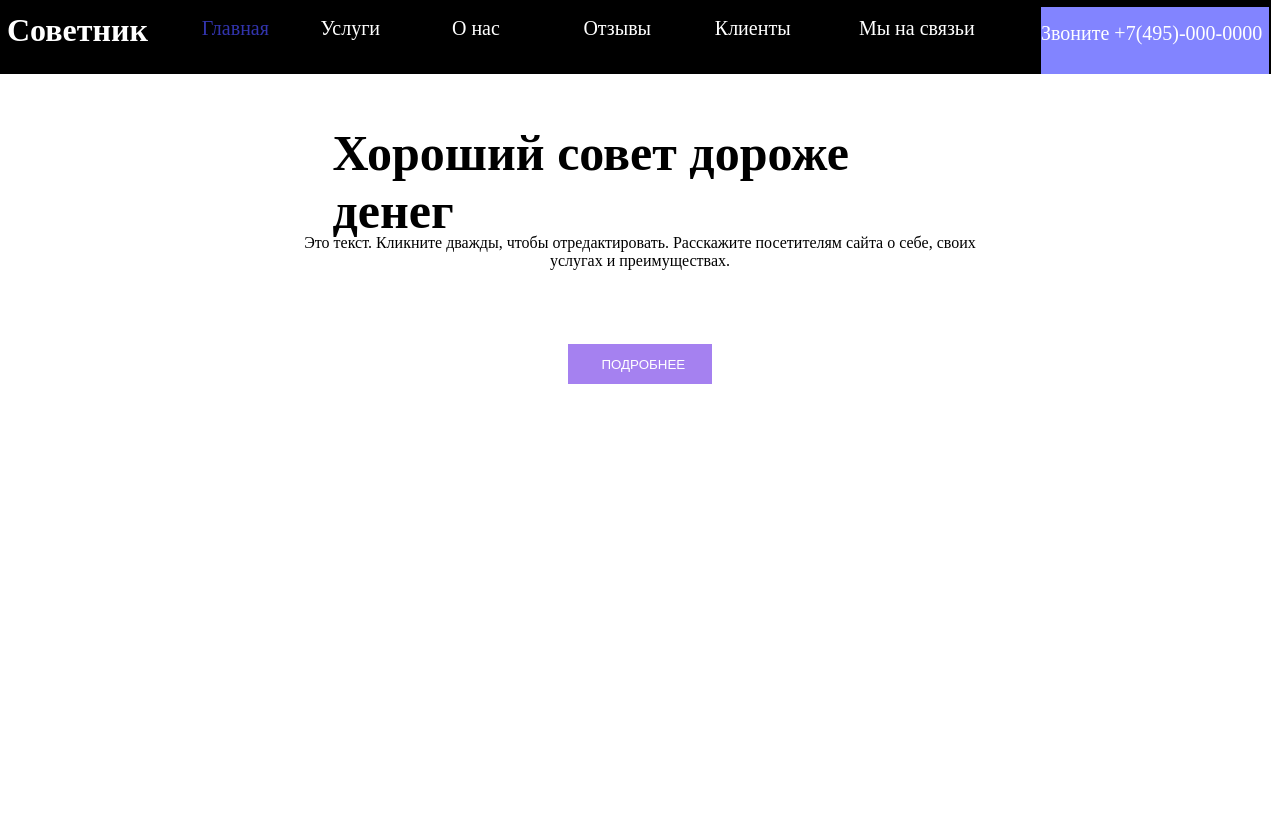
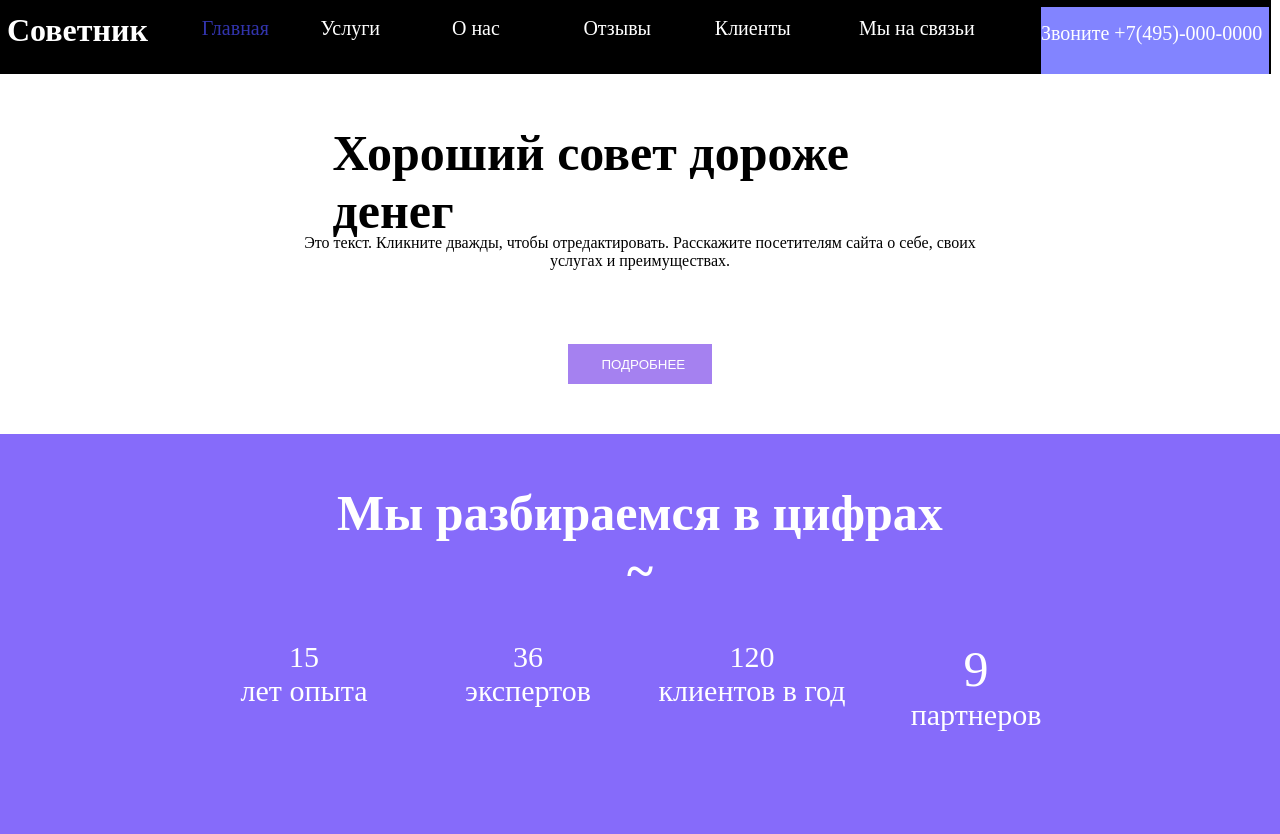
Before and after one commit to Vlad-Avoyan/Busines_Template, a plain HTML site: page index.html in a window 1280 px wide. Before the commit the page ends 800 px from the top, so only its background shows below. Drawn offline with Linux system fonts and the light colour scheme.

Commit message:
info about achievements

```diff
--- a/index.html
+++ b/index.html
@@ -44,6 +44,29 @@
         </div>
     </div>
 
+      <!-------------- achievements part --------->
+
+      <div class="achievementsContainer">
+          <h1>Мы разбираемся в цифрах </br>~</h1>
+          <div class="infoNumbersDiv">
+              <div class="experianceDiv">
+                  <p>15</p>
+                  <span>лет опыта</span>
+              </div>
+              <div class="experts">
+                <p>36</p>
+                <span>экспертов</span>
+              </div>
+              <div class="customersInfo">
+                <p>120</p>
+                <span>клиентов в год</span>
+              </div>
+              <div class="partners">
+                <p>9</p>
+                <span>партнеров</span>
+              </div>
+          </div>
+      </div>
 
 </body>
 
--- a/style.css
+++ b/style.css
@@ -96,15 +96,16 @@
     transition: 0.2s;
 }
 .mainParent {
+    width: 80%;
+    height: 300px;
     margin: 0 auto;
-    width: 80%;
-    height: 200px;
     margin-top: 50px;
 }
 .textContainer {
     width: 70%;
     height: 300px;
     margin: 0 auto;
+
 }
 .text1 {
     width: 90%;
@@ -132,4 +133,42 @@
     cursor: pointer;
     color: white;
     background-color: #a581f0;
+
 }
+
+/* --------- achievemtns container style --------- */
+
+.achievementsContainer {
+    width: 100%;
+    height: 400px;
+    background-color: #866bfa ;
+    margin-top: 10px ;
+}
+.achievementsContainer h1 {
+    color: white;
+    text-align: center;
+    padding-top: 50px;
+    font-size: 50px;
+}
+
+.infoNumbersDiv {
+    width: 70%;
+    height: 150px;
+    margin: 0 auto;
+    margin-top: 20px;
+    display: flex;
+    justify-content: space-between;
+}
+.experianceDiv, .experts, .customersInfo, .partners {
+    width: 25%;
+    height: 120px;
+    text-align: center;
+    color: white;
+}
+.experianceDiv, .experts, .customersInfo, .partners  p {
+    font-size: 50px;
+    padding-top: 20px;
+}
+.experianceDiv, .experts, .customersInfo, .partners span {
+    font-size: 30px;
+}
```
